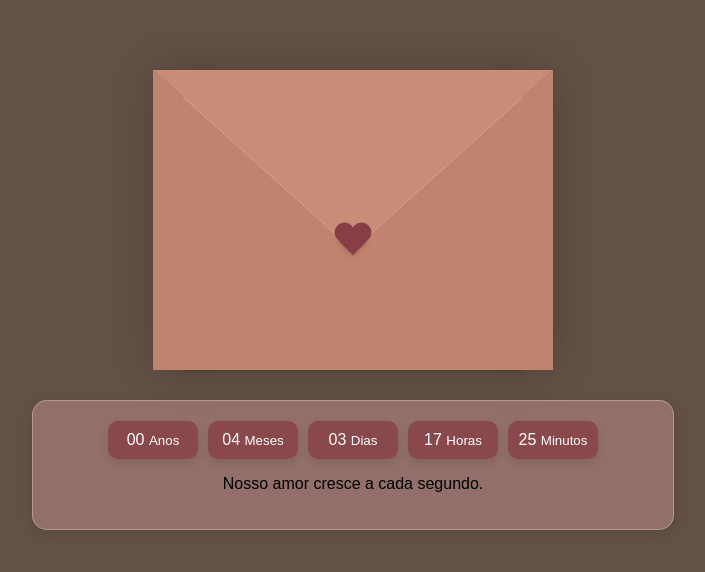
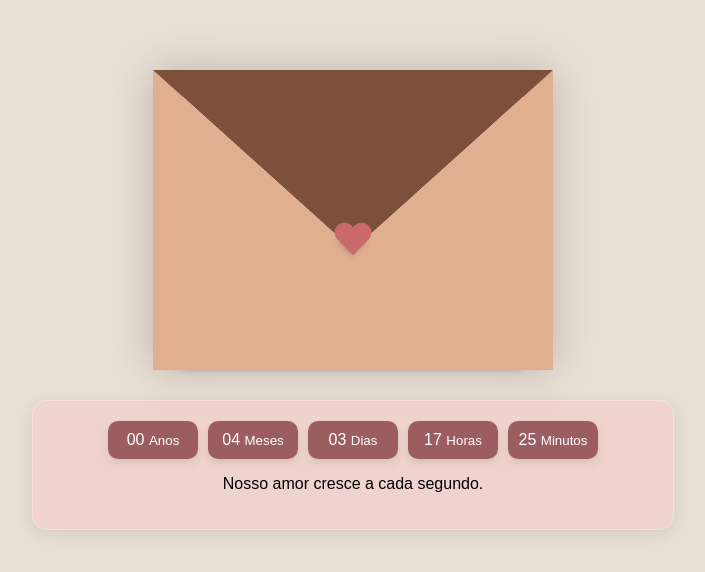
Before and after one commit to copperdeer/abigail-aurora, a plain HTML site: page index.html in a window 1280 px wide. Shown: the part 124-696 px from the top of the page, without its empty margins (287-992 px from the left). Drawn offline with Linux system fonts and the light colour scheme.

Commit message:
Update style.css

```diff
--- a/style.css
+++ b/style.css
@@ -1,12 +1,12 @@
 :root {
   --primary: #fff;
-  --bg-color: #635145;
-  --bg-envelope-color: #875a47;
-  --envelope-tab: #c98c77;
-  --envelope-cover: #c0836e;
+  --bg-color: #e9e0d5;
+  --bg-envelope-color: #7d503b;
+  --envelope-tab: #7d503b;
+  --envelope-cover: #e0af8f;
   --shadow-color: rgba(0, 0, 0, 0.2);
   --txt-color: #444;
-  --heart-color: rgb(135, 63, 69);
+  --heart-color: #c9696c;
 }
 
 body {
```
